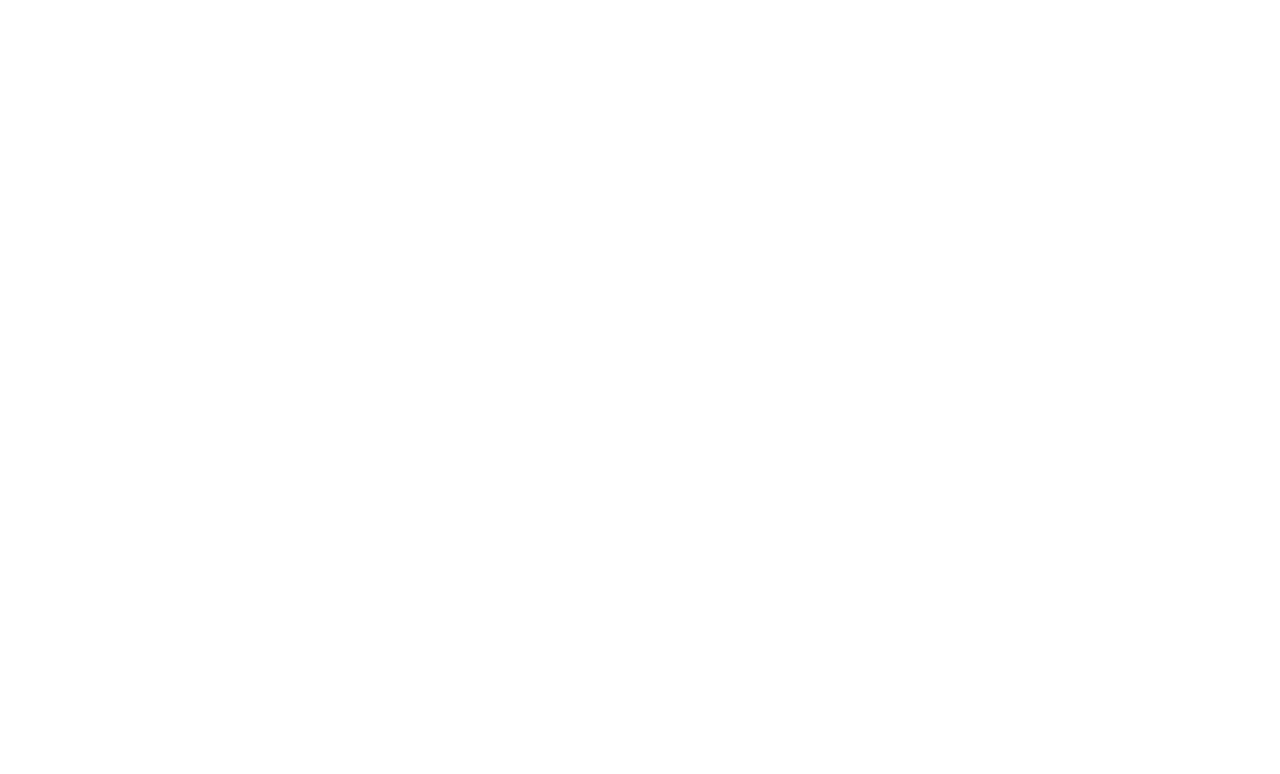
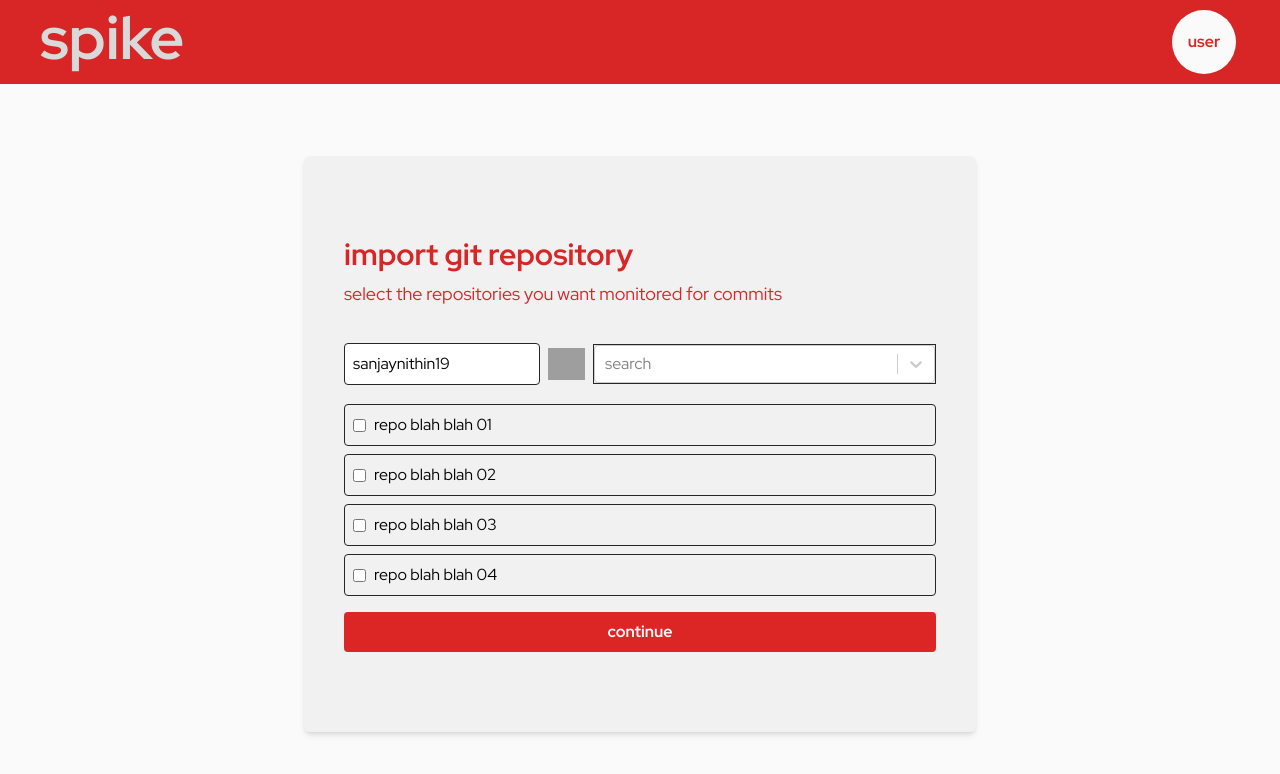
Before and after one commit to SanjayNithin2002/spike-frontend, a React (Create React App) app: page /selectrepos in a window 1280 px wide. Before the commit this address had no page. Shown: the top 774 px of the page. Built offline with nearby package versions, Linux system fonts and the light colour scheme; grey boxes are pictures that could not be loaded; the HTML template or start-up script is replaced by a standard one.

Commit message:
import repo page; curr two options for selecting repos

```diff
--- a/package.json
+++ b/package.json
@@ -12,6 +12,7 @@
     "react-icons": "^5.2.1",
     "react-router-dom": "^6.24.0",
     "react-scripts": "5.0.1",
+    "react-select": "^5.8.0",
     "web-vitals": "^2.1.4"
   },
   "scripts": {
--- a/src/App.js
+++ b/src/App.js
@@ -4,6 +4,7 @@
 import Login from './components/Login';
 import Home from './components/Home';
 import CreateSpike from './components/CreateSpike';
+import SelectRepos from './components/SelectRepos';
 
 function App() {
   return (
@@ -14,6 +15,7 @@
         <Route path="/login" element={<Login />} />
         <Route path="/home" element={<Home />} />
         <Route path="/createspike" element={<CreateSpike />} />
+        <Route path="/selectrepos" element={<SelectRepos/>} />
       </Routes>
     </Router>
   );
--- a/src/components/CreateSpike.js
+++ b/src/components/CreateSpike.js
@@ -1,9 +1,15 @@
 import React from "react";
 import NavBar from "./NavBar";
+import { useNavigate } from "react-router-dom";
 
 const CreateSpike = () => {
+    const navigate = useNavigate();
+    const gotToSelectRepos = () =>{
+        navigate("/selectRepos");
+    }
     return (
         <div className="font-redHat h-screen bg-whitestSpike">
+            <div className="absolute top-0 z-[-2] h-full w-full bg-[#000000] bg-custom-radial-gradient bg-custom-size"></div>
             <NavBar />
             <div className="flex flex-col items-center mt-8">
                 <div className="relative mb-8">
@@ -28,7 +34,7 @@
                         <div className="border-2 border-blackSpike p-4 rounded-md mt-10 bg-lightgraySpike">
                             <select className="bg-lightgraySpike text-redSpike p-4 rounded-md w-60">
                                 <option>send an email to my professor stating how i am slacking off</option>
-                                <option>more options</option>
+                                <option>more consequences</option>
                             </select>
                         </div>
                         <div className="text-redSpike font-bold mt-4 cursor-pointer">customize it</div>
@@ -37,7 +43,7 @@
                 <div className="border-2 border-blackSpike bg-lightgraySpike p-5 rounded-md mt-40 w-2/3 text-center text-redSpike text-xl">
                 if i don’t commit once on GitHub everyday, spike will send an email to my professor regarding how i’ve started slacking off.
                 </div>
-                <button className="bg-redSpike font-bold text-xl text-whitestSpike p-3 rounded-md mt-10 pl-5 pr-5">continue</button>
+                <button onClick={()=>gotToSelectRepos()} className="bg-redSpike font-bold text-xl text-whitestSpike p-3 rounded-md mt-10 pl-5 pr-5">continue</button>
             </div>
         </div>
     )
--- /dev/null
+++ b/src/components/SelectRepos.js
@@ -0,0 +1,71 @@
+import React from 'react';
+import NavBar from './NavBar';
+import Select from'react-select';
+import { useState } from 'react';
+
+const options = [
+    { value: 'repo1', label: 'repo blah blah 01' },
+    { value: 'repo2', label: 'repo blah blah 02' },
+    { value: 'repo3', label: 'repo blah blah 03' },
+    { value: 'repo4', label: 'repo blah blah 04' },
+  ];
+
+function SelectRepos(){
+        const [selectedOptions, setSelectedOptions] = useState([]);
+
+        const handleSelectChange = (selected) => {
+          setSelectedOptions(selected);
+        };
+    return (
+        <div className="font-redHat h-screen bg-whitestSpike">
+            <NavBar />
+            <main className="flex-grow flex flex-col items-center justify-center py-8">
+            <div className="bg-whiterSpike shadow-md rounded-md p-20 mt-10 pl-10 pr-10 w-full max-w-2xl">
+            <h2 className="text-3xl font-bold text-left text-redSpike mb-2">import git repository</h2>
+            <p className="text-lg text-left text-redSpike mb-6">select the repositories you want monitored for commits</p>
+            <div className="mb-4">
+                <div className="flex items-center mb-2 mt-8">
+                <input
+                    type="text"
+                    className="flex-grow border border-blackSpike rounded p-2"
+                    value="sanjaynithin19"
+                    readOnly
+                />
+                <div className="p-2">
+                    <img
+                    src="https://github.githubassets.com/images/modules/logos_page/GitHub-Mark.png"
+                    alt="GitHub"
+                    className="h-8 w-16"
+                    />
+                </div>
+                <Select
+                    options={options}
+                    isMulti
+                    value={selectedOptions}
+                    onChange={handleSelectChange}
+                    className="w-full border border-blackSpike"
+                    placeholder="search"
+                />
+                </div>
+            </div>
+            <div className="space-y-2 mb-4">
+                {['repo blah blah 01', 'repo blah blah 02', 'repo blah blah 03', 'repo blah blah 04'].map((repo, index) => (
+                <label
+                    key={index}
+                    className="flex items-center border border-blackSpike rounded p-2 cursor-pointer"
+                >
+                    <input type="checkbox" className="mr-2" />
+                    {repo}
+                </label>
+                ))}
+            </div>
+            <button className="w-full bg-red-600 text-white py-2 rounded font-bold hover:bg-red-700">
+                continue
+            </button>
+            </div>
+        </main>
+        </div>
+    )
+}
+
+export default SelectRepos;
--- a/tailwind.config.js
+++ b/tailwind.config.js
@@ -17,7 +17,13 @@
       },
       fontFamily: {
         redHat: ['Red Hat Display', 'sans-serif'],
-      }
+      },
+      backgroundImage: {
+        'custom-radial-gradient': 'radial-gradient(#ffffff33_1px, #00091d_1px)',
+      },
+      backgroundSize: {
+        'custom-size': '20px 20px',
+      },
     },
   },
   plugins: [],
```
Also changed, not shown: 1 other file (tests, documents, lock files or other folders).
